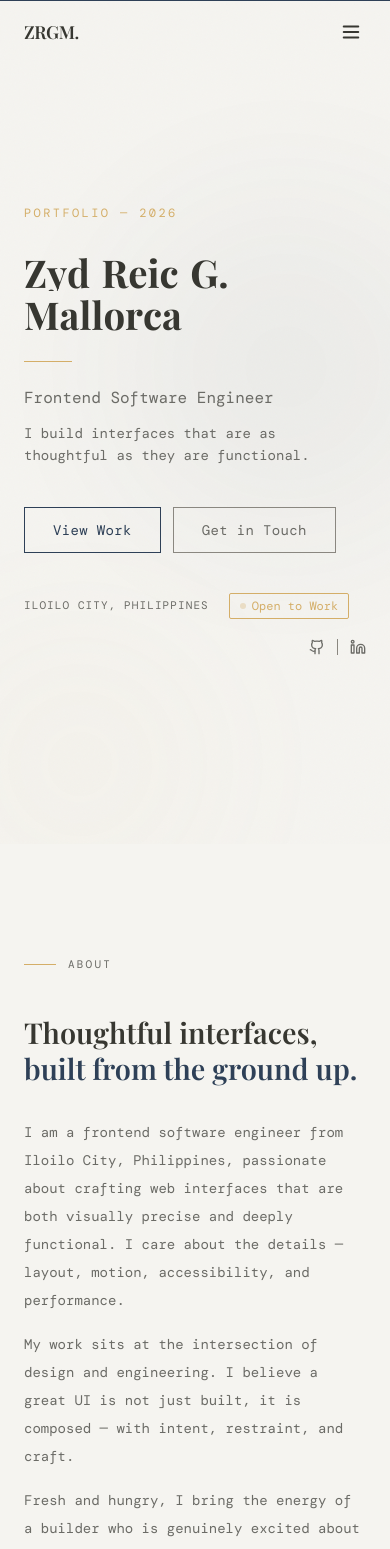
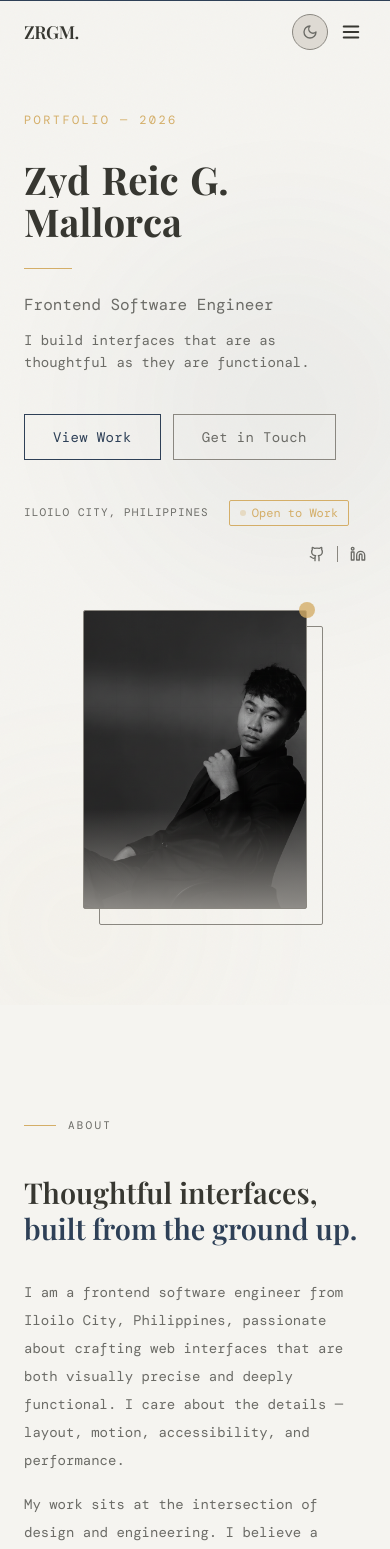
Before and after one commit to itchydimeee/mallorca-website-portfolio, a Next.js app: page / in a window 390 px wide. Shown: the top 1549 px of the page. Built offline with nearby package versions, Linux system fonts and the light colour scheme; a web font is replaced by a local one.

Commit message:
refactor/improve-mobile-view-design

```diff
--- a/package.json
+++ b/package.json
@@ -21,7 +21,7 @@
     "@types/react": "^18",
     "@types/react-dom": "^18",
     "autoprefixer": "^10.4.24",
-    "eslint": "^9",
+    "eslint": "^8",
     "eslint-config-next": "14.2.32",
     "postcss": "^8.5.6",
     "tailwindcss": "^3.4.0",
--- a/src/components/layout/Navbar.tsx
+++ b/src/components/layout/Navbar.tsx
@@ -100,14 +100,17 @@ export default function Navbar() {
             <ThemeToggle />
           </nav>
 
-          {/* Mobile menu button */}
+          {/* Mobile controls: theme toggle + menu button */}
+          <div className="md:hidden flex items-center gap-2">
+            <ThemeToggle />
             <button
-            className="md:hidden text-[var(--ink)] p-1"
+              className="text-[var(--ink)] p-1"
               onClick={() => setMenuOpen(!menuOpen)}
               aria-label="Toggle menu"
             >
               {menuOpen ? <X size={22} /> : <Menu size={22} />}
             </button>
+          </div>
         </div>
       </header>
 
@@ -117,9 +120,6 @@ export default function Navbar() {
           menuOpen ? "opacity-100 pointer-events-auto" : "opacity-0 pointer-events-none"
         }`}
       >
-        <div className="absolute top-5 right-8">
-          <ThemeToggle />
-        </div>
         <nav className="flex flex-col gap-6">
           {navItems.map((item, i) => (
             <a
--- a/src/components/sections/Experience.tsx
+++ b/src/components/sections/Experience.tsx
@@ -13,7 +13,7 @@ export default function Experience() {
         <SectionReveal delay={100}>
           <h2 className="font-display text-[clamp(1.8rem,4vw,3rem)] text-[var(--ink)] font-semibold mt-4 mb-16">
             Where I have{" "}
-            <span className="text-[var(--accent)]">shipped work.</span>
+            <span className="text-[var(--accent)]">contributed.</span>
           </h2>
         </SectionReveal>
 
--- a/src/components/sections/Hero.tsx
+++ b/src/components/sections/Hero.tsx
@@ -149,7 +149,7 @@ export default function Hero() {
 
           {/* ── RIGHT: Photo placeholder ── */}
           <div
-            className="relative hidden md:block"
+            className="relative w-56 mx-auto md:w-full"
             style={{ animation: "fadeIn 0.8s ease 0.4s both" }}
           >
             {/* Offset decorative frame */}
```
Also changed, not shown: 2 other files (tests, documents, lock files or other folders). Lines whose indentation alone changed are shown as unchanged.
